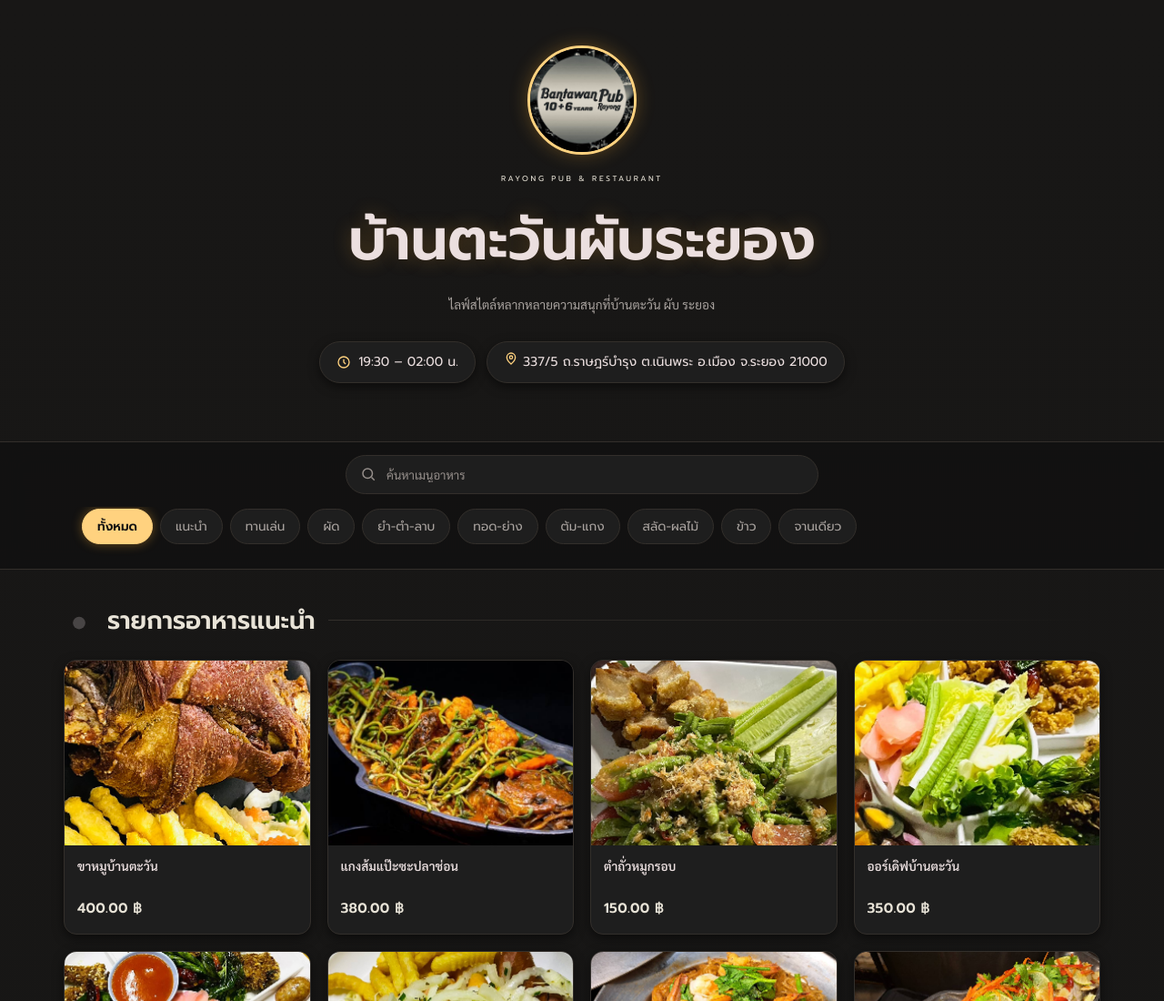
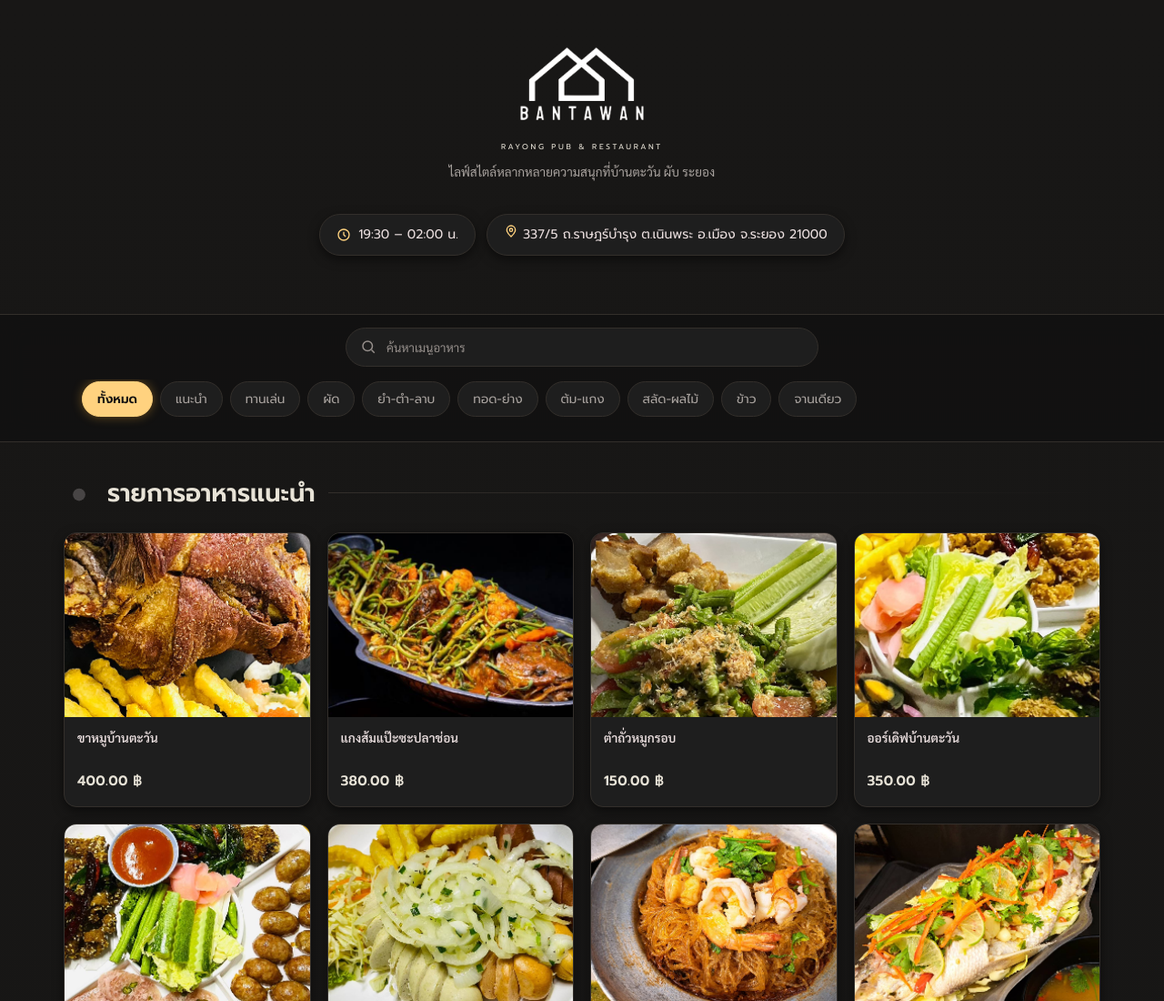
Before and after one commit to Jetlagg/Menu-BANTAWAN, a plain HTML site: page index.html in a window 1280 px wide. Shown: the top 1100 px of the page at 91% size. Drawn offline with Linux system fonts and the light colour scheme; a web font is replaced by a local one.

Commit message:
Change logo BANTAWAN

```diff
--- a/css/style.css
+++ b/css/style.css
@@ -122,27 +122,27 @@ button {
 }
 
 .hero__logo-wrapper {
-  width: 120px;
-  height: 120px;
+  width: 140px;
+  /* height: 130px;  */
   margin: 0 auto 20px;
   position: relative;
 }
 
 .hero__logo {
   width: 100%;
-  height: 100%;
+  height: auto;
   object-fit: cover;
-  border-radius: 50%;
-  border: 3px solid var(--gold);
-  box-shadow: 0 0 20px rgba(243, 168, 51, 0.3); /* แสงโกลว์สีทองลอยเด่น */
+  border-radius: 0;
+  /* border: 3px solid var(--gold);
+  box-shadow: 0 0 20px rgba(243, 168, 51, 0.3);
   background: var(--bg-panel);
-  transition: transform 0.3s ease, box-shadow 0.3s ease;
+  transition: transform 0.3s ease, box-shadow 0.3s ease; */
 }
 
-.hero__logo-wrapper:hover .hero__logo {
+/* .hero__logo-wrapper:hover .hero__logo {
   transform: scale(1.05);
   box-shadow: 0 0 28px rgba(243, 168, 51, 0.5);
-}
+} */
 
 .hero__mark {
   width: 108px;
@@ -171,7 +171,7 @@ button {
   font-family: var(--font-body);
   color: var(--text-muted);
   font-size: 0.85rem;
-  margin: 0 0 30px;
+  margin: 0 0 35px;
 }
 
 .hero__facts {
--- a/index.html
+++ b/index.html
@@ -39,10 +39,10 @@
     </svg> -->
 
     <div class="hero__logo-wrapper">
-      <img src="images/menu/logo.jpg" alt="บ้านตะวัน ผับระยอง" class="hero__logo" />
+      <img src="images/menu/Bantawan_white_logo_no_BG.png" alt="บ้านตะวัน ผับระยอง" class="hero__logo" />
     </div>
     <p class="hero__eyebrow">Rayong Pub &amp; Restaurant</p>
-    <h1 class="hero__title">บ้านตะวันผับระยอง</h1>
+    <!-- <h1 class="hero__title">บ้านตะวันผับระยอง</h1> -->
     <p class="hero__subtitle">ไลฟ์สไตล์หลากหลายความสนุกที่บ้านตะวัน ผับ ระยอง</p>
 
     <div class="hero__facts">
```
Also changed, not shown: images/menu/Bantawan_white_logo_no_BG.png (added).
